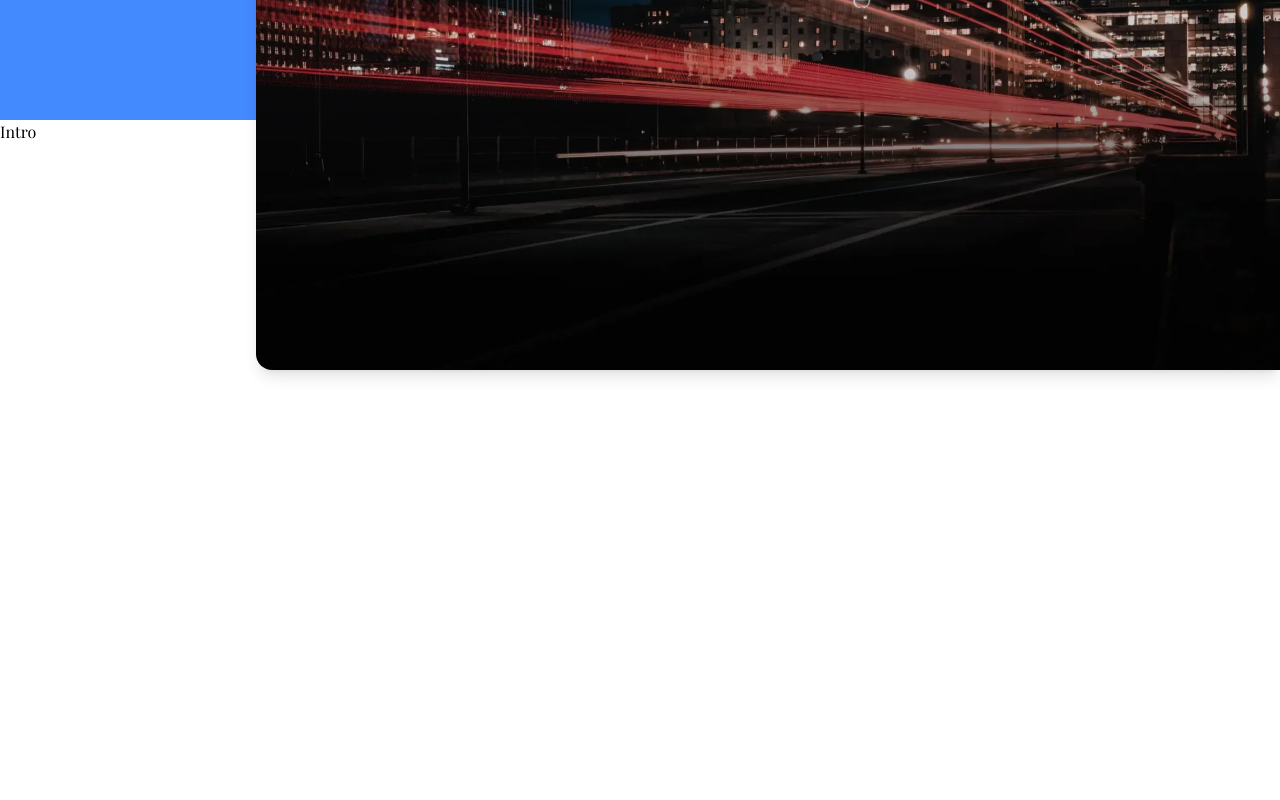
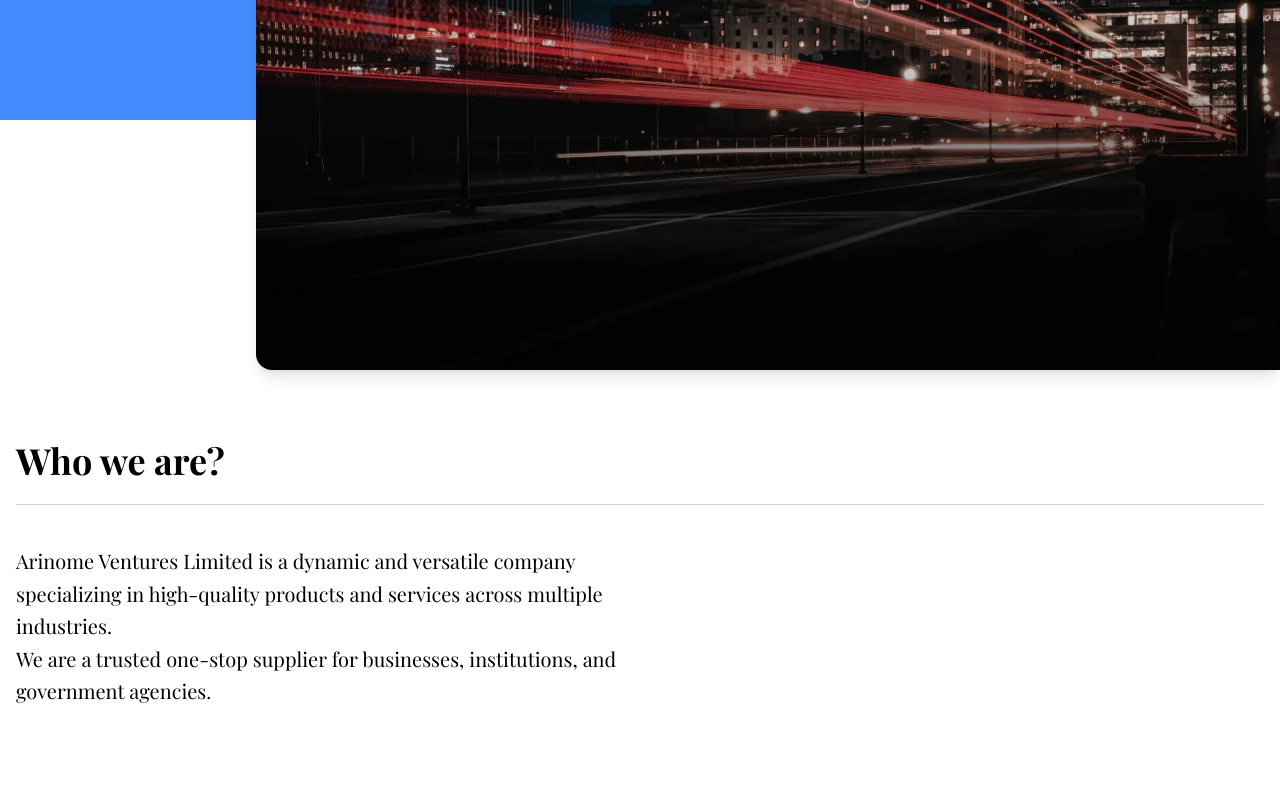
Before and after one commit to ngachadavid/arinome, a Next.js app: page /about in a window 1280 px wide. Shown: the part 360-1160 px from the top of the page. Built offline with nearby package versions, Linux system fonts and the light colour scheme.

Commit message:
about introduction component

```diff
--- a/app/page.js
+++ b/app/page.js
@@ -4,9 +4,7 @@ import Quote from "@/components/global/Quote";
 import About from "@/components/homepage/About";
 import Hero from "@/components/homepage/Hero";
 import HeroSec from "@/components/homepage/HeroSec";
-import Intro from "@/components/homepage/Intro";
 import Services from "@/components/homepage/Services";
-import Image from "next/image";
 
 export default function Home() {
   return (
@@ -14,7 +12,6 @@ export default function Home() {
    {/* <Hero /> */}
    <Navbar />
    <HeroSec />
-   {/* <Intro /> */}
    <About />
    <Services />
    <Quote />
--- a/components/about/Intro.jsx
+++ b/components/about/Intro.jsx
@@ -2,6 +2,16 @@ import React from 'react'
 
 export default function Intro() {
   return (
-    <div className='bg-white h-screen'>Intro</div>
+    <section className='bg-white'>
+        <div className='mt-80 mb-40 max-w-[1280px] px-4 2xl:px-4 mx-auto'>
+            <h2 className='text-black text-2xl md:text-4xl font-bold'>
+                Who we are?
+            </h2>
+            <div className="mt-6 w-full h-[1px] bg-gray-300 rounded"></div>
+            <h3 className='mt-10 text-black text-base md:text-xl leading-relaxed w-[95%] md:w-2/3 lg:w-1/2'>
+                <span>Arinome Ventures Limited is a dynamic and versatile company specializing in high-quality products and services across multiple industries. <br/> We are a trusted one-stop supplier for businesses, institutions, and government agencies.</span>
+            </h3>
+        </div>
+    </section>
   )
 }
--- a/components/homepage/Intro.jsx
+++ /dev/null
@@ -1,7 +0,0 @@
-import React from 'react'
-
-export default function Intro() {
-  return (
-    <div className='h-screen'>Intro</div>
-  )
-}
```
